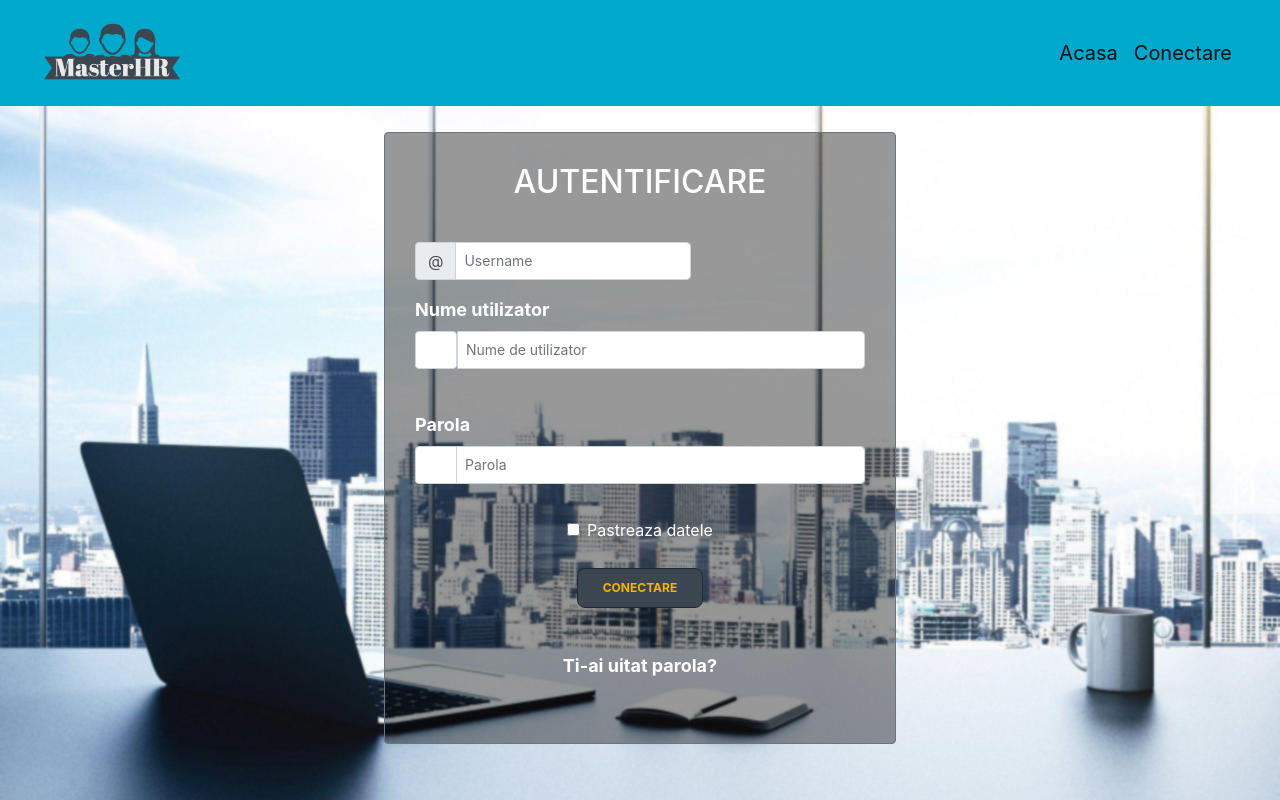
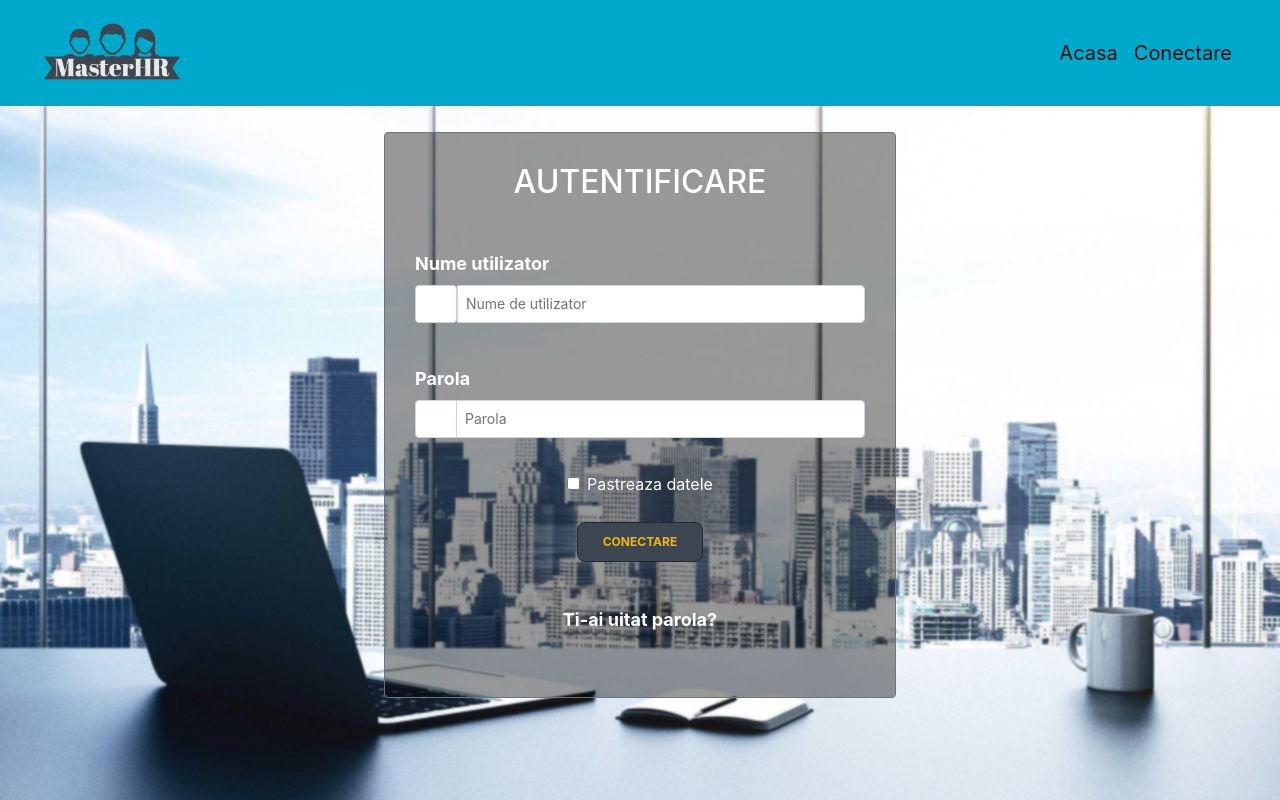
Before and after one commit to brasoveandan/FrontEndMasterHR, a React (Create React App) app: page /login in a window 1280 px wide. Built offline with nearby package versions, Linux system fonts and the light colour scheme; some icons are missing.

Commit message:
Edit Login Page

```diff
--- a/src/App.css
+++ b/src/App.css
@@ -115,10 +115,6 @@ My BUTTON STYLE
   color: white;
 }
 
-.my-label:hover{
-  color: #f8b500 !important;
-}
-
 .form-group{
   padding-top: 8px;
   padding-bottom: 10px;
--- a/src/components/Presentation/LoginPage.jsx
+++ b/src/components/Presentation/LoginPage.jsx
@@ -69,20 +69,6 @@ class LoginPage extends React.Component {
                             <h2 className="align-self-center text-white text-uppercase">Autentificare</h2>
                             <hr/>
 
-                            <Form.Row className="align-items-center">
-                                <Col xs="auto">
-                                    <Form.Label htmlFor="inlineFormInputGroup" srOnly>
-                                        Username
-                                    </Form.Label>
-                                    <InputGroup className="mb-2">
-                                        <InputGroup.Prepend>
-                                            <InputGroup.Text>@</InputGroup.Text>
-                                        </InputGroup.Prepend>
-                                        <FormControl id="inlineFormInputGroup" placeholder="Username" />
-                                    </InputGroup>
-                                </Col>
-                            </Form.Row>
-
                             <Form.Group controlId="formUser">
                                 <Form.Label className="my-label">
                                     Nume utilizator
@@ -92,8 +78,6 @@ class LoginPage extends React.Component {
                                     <Form.Control className="align-self-center bg-white" name="username" type="text" placeholder="Nume de utilizator" onChange={this.handleChange}/>
                                 </InputGroup>
                             </Form.Group>
-
-
 
                             <Form.Group controlId="formPassword">
                                 <Form.Label className="my-label">Parola</Form.Label>
```
